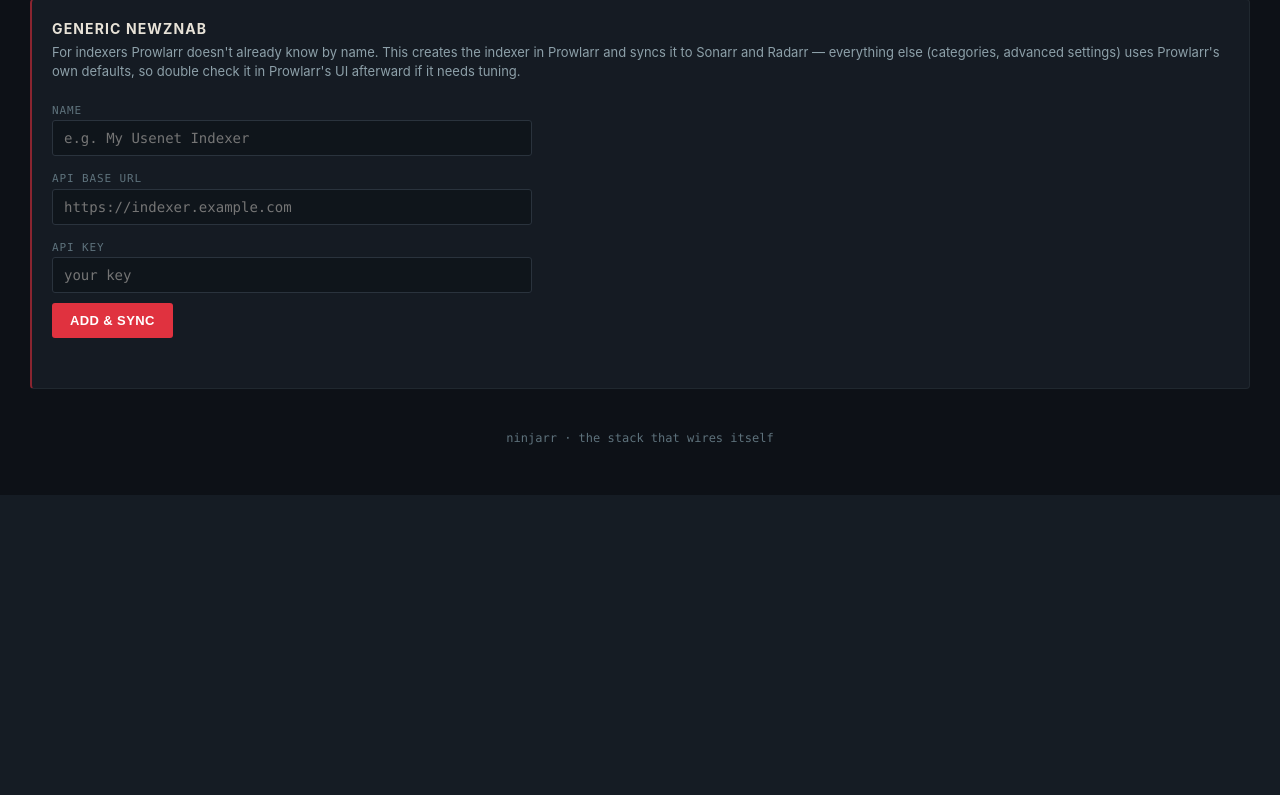
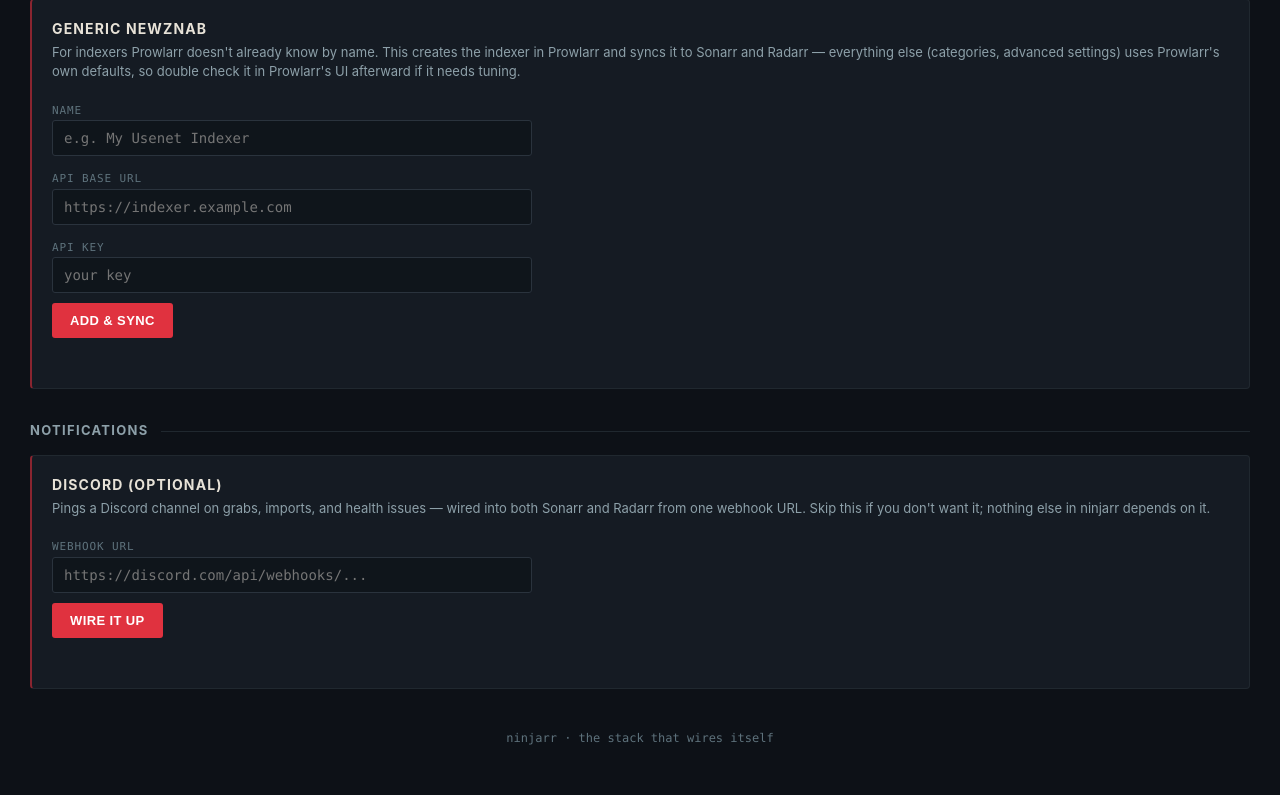
Before and after one commit to DBCooperX/ninjarr, a Flask app: page / in a window 1280 px wide. Shown: the part 1673-2468 px from the top of the page. Before the commit the page ends 2168 px from the top, so only its background shows below. Run offline with Flask 3, Linux system fonts and the light colour scheme; data that the repository does not hold is empty.

Commit message:
Add health-check aggregation and optional Discord notifications to Dojo
Health (always on): a new /api/health endpoint pulls each app's own
self-diagnosed problems (indexer down, no download client, missing
languages profile, and more) from Sonarr/Radarr/Prowlarr's real
/health endpoints, Bazarr's /api/system/health, and SABnzbd's
mode=warnings. Surfaced as a Health panel in Dojo's Live Status zone,
fully hidden the moment there's nothing to report, same pattern as
the NAS badge. Verified field names and severity levels against real
Sonarr/Radarr/Prowlarr source and live containers.

Notifications (optional): a Discord webhook URL, wired into Sonarr
and Radarr's real Discord notification schema (onGrab/onDownload/
onHealthIssue), idempotent on repeat submits instead of creating
duplicates. Bazarr's notifications run on a separate Apprise-based
mechanism and aren't wired here. Verified against real source and
live containers end-to-end, including through the actual browser UI.

Co-Authored-By: Claude Sonnet 5 <noreply@anthropic.com>

```diff
--- a/dojo/app.py
+++ b/dojo/app.py
@@ -556,6 +556,135 @@ def radarr_search_missing():
     return _search_missing("radarr", "RAD_KEY", "MissingMoviesSearch", "movies")
 
 
+# Each app self-diagnoses real problems (indexer down, no download client, missing languages
+# profile, disk full) via its own health endpoint — none of that surfaced in Dojo before this,
+# even though it's free, read-only, and often more actionable than the stats already shown.
+def _arr_health(service_id):
+    svc = SERVICES[service_id]
+    key = load_keys().get(svc["key"])
+    if not key:
+        return []
+    base = f"http://{svc['host']}:{svc['port']}"
+    path = "/api/v1/health" if service_id == "prowlarr" else "/api/v3/health"
+    r = safe_get(f"{base}{path}", headers={"X-Api-Key": key})
+    if r is None:
+        return []
+    try:
+        items = r.json()
+    except ValueError:
+        return []
+    return [
+        {"app": svc["label"], "severity": item.get("type", "warning"), "message": item.get("message", "")}
+        for item in items
+    ]
+
+
+def _bazarr_health():
+    svc = SERVICES["bazarr"]
+    key = load_keys().get(svc["key"])
+    if not key:
+        return []
+    base = f"http://{svc['host']}:{svc['port']}"
+    r = safe_get(f"{base}/api/system/health", headers={"X-API-KEY": key})
+    if r is None:
+        return []
+    try:
+        items = r.json().get("data", [])
+    except ValueError:
+        return []
+    # Bazarr's own health check has no severity levels — everything it reports is worth fixing
+    return [{"app": "Bazarr", "severity": "warning", "message": item.get("issue") or item.get("object", "")} for item in items]
+
+
+def _sabnzbd_health():
+    svc = SERVICES["sabnzbd"]
+    key = load_keys().get(svc["key"])
+    if not key:
+        return []
+    base = f"http://{svc['host']}:{svc['port']}"
+    r = safe_get(f"{base}/api", params={"mode": "warnings", "apikey": key, "output": "json"})
+    if r is None:
+        return []
+    try:
+        warnings = r.json().get("warnings", [])
+    except ValueError:
+        return []
+    return [{"app": "SABnzbd", "severity": "warning", "message": w} for w in warnings]
+
+
+@app.route("/api/health")
+def health():
+    issues = []
+    for service_id in ("sonarr", "radarr", "prowlarr"):
+        issues.extend(_arr_health(service_id))
+    issues.extend(_bazarr_health())
+    issues.extend(_sabnzbd_health())
+    return jsonify(issues)
+
+
+# Discord is the one notification target wired here — a single well-known, webhook-only
+# provider, same "cover the common case simply" choice as the Generic Newznab indexer form.
+# Sonarr/Radarr share the same notification schema; Bazarr's notifications run on Apprise
+# provider URLs instead, a different enough mechanism to leave for a separate pass.
+def _wire_discord(service_id, key_name, webhook_url):
+    svc = SERVICES[service_id]
+    key = load_keys().get(key_name)
+    if not key:
+        return f"{svc['label']}'s API key isn't available yet — try again shortly."
+    base = f"http://{svc['host']}:{svc['port']}"
+    headers = {"X-Api-Key": key}
+    try:
+        schema_resp = requests.get(f"{base}/api/v3/notification/schema", headers=headers, timeout=TIMEOUT)
+        schema_resp.raise_for_status()
+        schema = next((s for s in schema_resp.json() if s.get("implementation") == "Discord"), None)
+        if not schema:
+            return f"{svc['label']} has no Discord notification template — check its version."
+
+        schema["name"] = "ninjarr-discord"
+        schema["onGrab"] = True
+        schema["onDownload"] = True
+        schema["onHealthIssue"] = True
+        for field in schema.get("fields", []):
+            if field.get("name") == "webHookUrl":
+                field["value"] = webhook_url
+
+        # idempotent: update the existing ninjarr-created notification instead of piling up
+        # a duplicate every time this form is submitted again
+        existing_resp = requests.get(f"{base}/api/v3/notification", headers=headers, timeout=TIMEOUT)
+        existing_resp.raise_for_status()
+        existing = next((n for n in existing_resp.json() if n.get("name") == "ninjarr-discord"), None)
+
+        if existing:
+            schema["id"] = existing["id"]
+            save_resp = requests.put(f"{base}/api/v3/notification/{existing['id']}", headers=headers, json=schema, timeout=TIMEOUT)
+        else:
+            save_resp = requests.post(f"{base}/api/v3/notification", headers=headers, json=schema, timeout=TIMEOUT)
+
+        if not save_resp.ok:
+            return f"{svc['label']} rejected the webhook — double check the URL."
+        return None
+    except requests.RequestException:
+        return f"Could not reach {svc['label']}."
+
+
+@app.route("/api/notifications/discord", methods=["POST"])
+def add_discord_notification():
+    body = request.get_json(silent=True) or {}
+    webhook_url = (body.get("webhookUrl") or "").strip()
+    if not webhook_url:
+        return jsonify(ok=False, message="A webhook URL is required."), 400
+
+    errors = []
+    for service_id, key_name in (("sonarr", "SON_KEY"), ("radarr", "RAD_KEY")):
+        err = _wire_discord(service_id, key_name, webhook_url)
+        if err:
+            errors.append(err)
+
+    if errors:
+        return jsonify(ok=False, message=" / ".join(errors)), 502
+    return jsonify(ok=True, message="Discord notifications wired into Sonarr and Radarr.")
+
+
 if __name__ == "__main__":
     threading.Thread(target=watch_recyclarr_sync, daemon=True).start()
     app.run(host="0.0.0.0", port=5000)
--- a/dojo/templates/index.html
+++ b/dojo/templates/index.html
@@ -126,6 +126,15 @@
   .msg.ok{color:var(--live)}
   .msg.err{color:var(--dead)}
 
+  .health-item{
+    display:flex;gap:10px;align-items:baseline;
+    background:#0f151b;border:1px solid var(--line-soft);border-left:2px solid var(--wait);
+    border-radius:3px;padding:9px 13px;margin-bottom:8px;font-size:12.5px;
+  }
+  .health-item.error{border-left-color:var(--dead)}
+  .health-item .health-app{font-family:var(--mono);font-size:10px;text-transform:uppercase;letter-spacing:.05em;color:var(--dimmer);white-space:nowrap}
+  .health-item .health-msg{color:var(--sand)}
+
   .preset-status{font-family:var(--mono);font-size:12px;color:var(--dim);margin-bottom:14px}
   .preset-status b{color:var(--sand);font-weight:500}
   .preset-grid{display:grid;grid-template-columns:repeat(auto-fill,minmax(260px,1fr));gap:10px;margin-bottom:6px}
@@ -203,6 +212,11 @@
   <div class="grid" id="disk-grid" style="margin-bottom:12px"></div>
   <div class="nas-tip" id="nas-tip" style="display:none"></div>
 
+  <div id="health-section" style="display:none">
+    <div class="sec"><h2>Health</h2><div class="rule"></div></div>
+    <div id="health-list" style="margin-bottom:12px"></div>
+  </div>
+
   <div class="zone-label zone-control">
     <span class="zone-icon">&#9889;</span>
     <span class="zone-title">Controls</span>
@@ -268,6 +282,22 @@
       </div>
       <button type="submit">Add &amp; sync</button>
       <div class="msg" id="indexer-msg"></div>
+    </form>
+  </div>
+
+  <div class="sec"><h2>Notifications</h2><div class="rule"></div></div>
+  <div class="panel">
+    <h2>Discord (optional)</h2>
+    <p>Pings a Discord channel on grabs, imports, and health issues — wired into both Sonarr
+       and Radarr from one webhook URL. Skip this if you don't want it; nothing else in
+       ninjarr depends on it.</p>
+    <form id="discord-form">
+      <div>
+        <label for="f-webhook">Webhook URL</label>
+        <input id="f-webhook" name="webhookUrl" required placeholder="https://discord.com/api/webhooks/...">
+      </div>
+      <button type="submit">Wire it up</button>
+      <div class="msg" id="discord-msg"></div>
     </form>
   </div>
 
@@ -493,6 +523,55 @@ document.getElementById('indexer-form').addEventListener('submit', async (e) =>
   }
 });
 
+document.getElementById('discord-form').addEventListener('submit', async (e) => {
+  e.preventDefault();
+  const form = e.target;
+  const btn = form.querySelector('button');
+  const msg = document.getElementById('discord-msg');
+  const data = Object.fromEntries(new FormData(form).entries());
+
+  btn.disabled = true;
+  msg.textContent = 'Wiring…';
+  msg.className = 'msg';
+
+  try {
+    const res = await fetch('/api/notifications/discord', {
+      method: 'POST',
+      headers: {'Content-Type': 'application/json'},
+      body: JSON.stringify(data)
+    });
+    const out = await res.json();
+    msg.textContent = out.message;
+    msg.className = 'msg ' + (out.ok ? 'ok' : 'err');
+    if (out.ok) form.reset();
+  } catch (e) {
+    msg.textContent = 'Request failed — is the dojo backend up?';
+    msg.className = 'msg err';
+  } finally {
+    btn.disabled = false;
+  }
+});
+
+async function refreshHealth() {
+  const section = document.getElementById('health-section');
+  const list = document.getElementById('health-list');
+  try {
+    const res = await fetch('/api/health');
+    const issues = await res.json();
+    if (!issues.length) {
+      section.style.display = 'none';
+      return;
+    }
+    section.style.display = '';
+    list.innerHTML = issues.map(i => `<div class="health-item ${i.severity === 'error' ? 'error' : ''}">
+      <span class="health-app">${escapeHtml(i.app)}</span>
+      <span class="health-msg">${escapeHtml(i.message)}</span>
+    </div>`).join('');
+  } catch (e) {
+    section.style.display = 'none';
+  }
+}
+
 async function runControlAction(url, msgEl, btns, onDone) {
   msgEl.textContent = 'Working…';
   msgEl.className = 'msg';
@@ -532,10 +611,12 @@ resyncBtn.addEventListener('click', () =>
 refreshStatus();
 refreshDisk();
 refreshStorageCheck();
+refreshHealth();
 refreshPresets();
 setInterval(refreshStatus, 15000);
 setInterval(refreshDisk, 30000);
 setInterval(refreshStorageCheck, 30000);
+setInterval(refreshHealth, 20000);
 setInterval(refreshPresets, 20000);
 </script>
 
```
